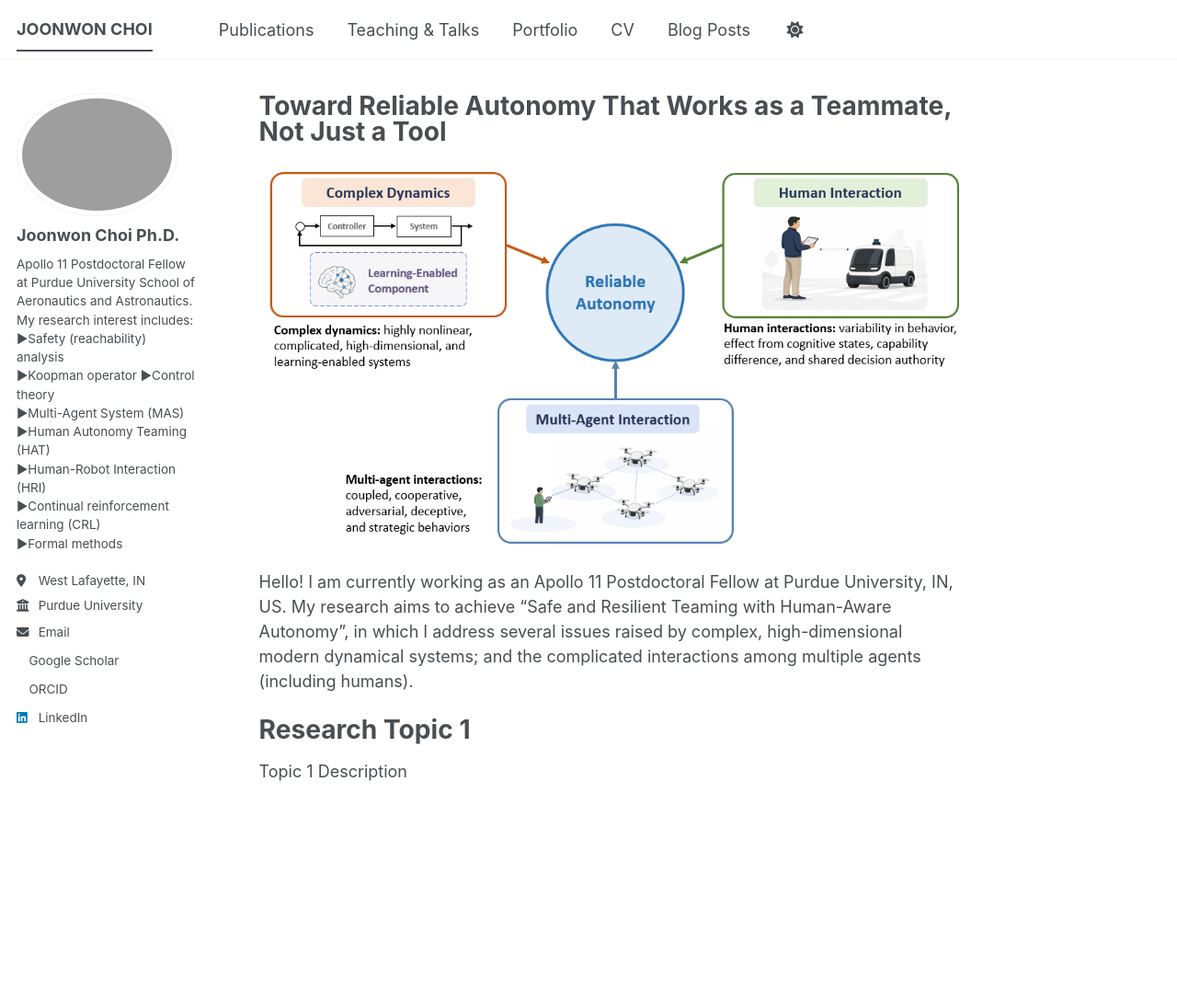
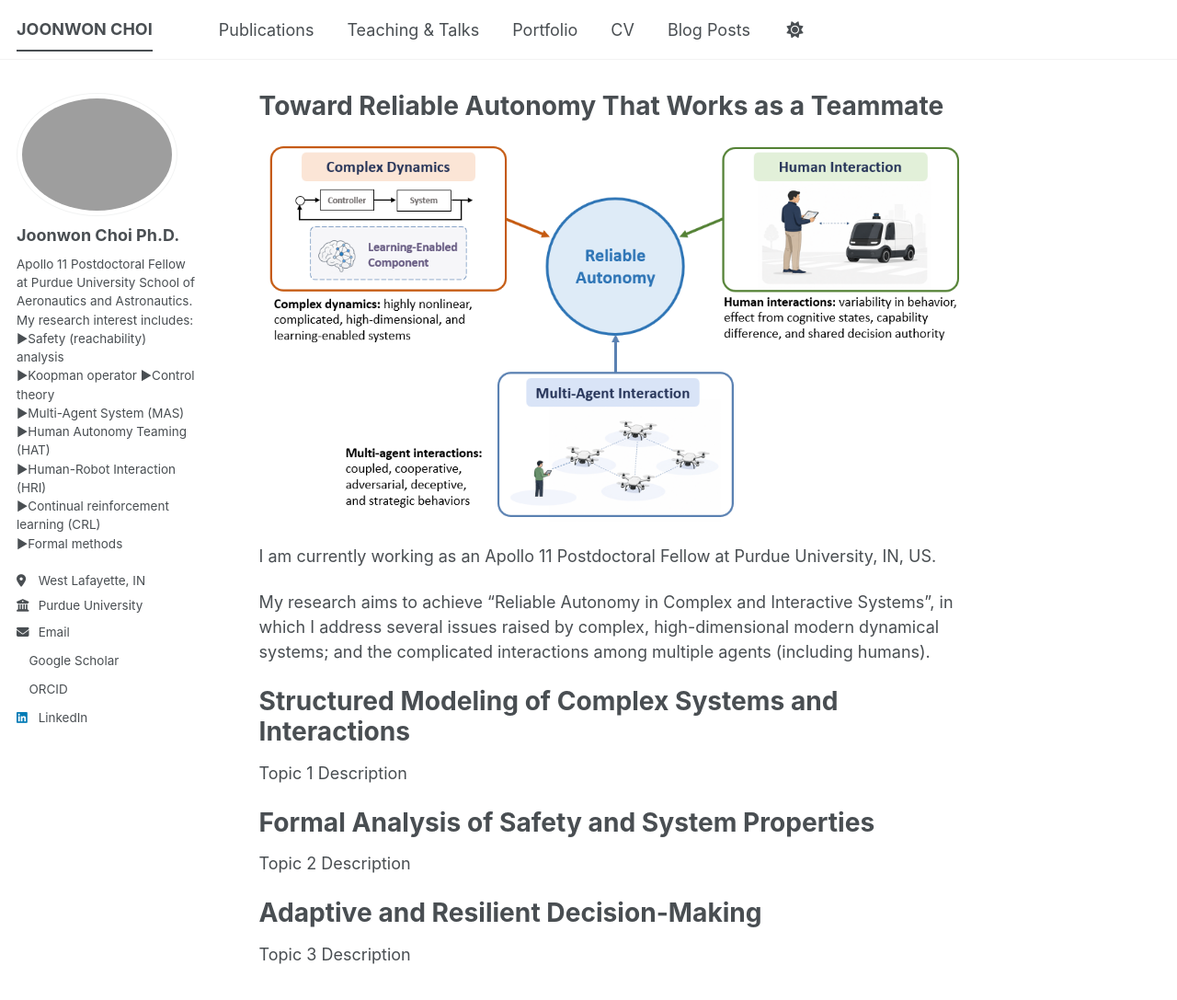
Before and after one commit to netakoi/netakoi.github.io, a Jekyll site: the page built from _pages/about.md, in a window 1280 px wide and 1101 px high. Shown: the top 1087 px of the window at 92% size. Built offline with Jekyll 4.4.1, drawn with Linux system fonts in a browser that asks for light colours; a style sheet for code colours, icons or effects is not loaded.

Commit message:
Update about.md

```diff
--- a/_pages/about.md
+++ b/_pages/about.md
@@ -1,6 +1,6 @@
 ---
 permalink: /
-title: "Toward Reliable Autonomy That Works as a Teammate, Not Just a Tool"
+title: "Toward Reliable Autonomy That Works as a Teammate"
 author_profile: true
 redirect_from:
   - /about/
@@ -10,10 +10,21 @@ redirect_from:
 
 ![Research Overview](/images/Web_intro.png)
 
-Hello! I am currently working as an Apollo 11 Postdoctoral Fellow at Purdue University, IN, US.
-My research aims to achieve "Safe and Resilient Teaming with Human-Aware Autonomy", in which I address several issues raised by complex, high-dimensional modern dynamical systems; and the complicated interactions among multiple agents (including humans).
+I am currently working as an Apollo 11 Postdoctoral Fellow at Purdue University, IN, US.
 
-Research Topic 1
+My research aims to achieve "Reliable Autonomy in Complex and Interactive Systems", in which I address several issues raised by complex, high-dimensional modern dynamical systems; and the complicated interactions among multiple agents (including humans).
+
+Structured Modeling of Complex Systems and Interactions
 ======
 
 Topic 1 Description
+
+Formal Analysis of Safety and System Properties
+======
+
+Topic 2 Description
+
+Adaptive and Resilient Decision-Making
+======
+
+Topic 3 Description
```
